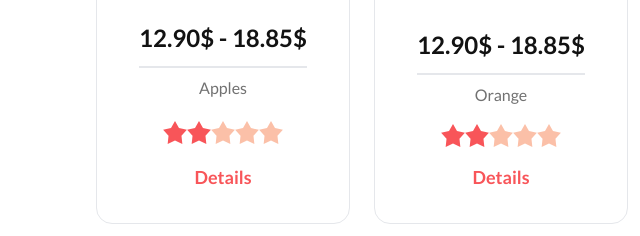
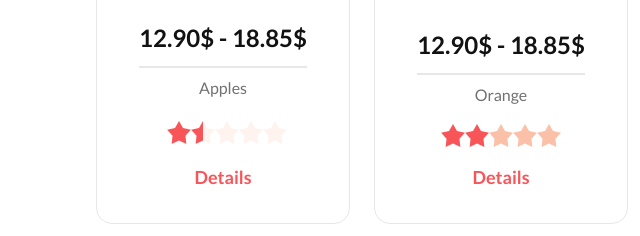
Before and after one commit to zobairhub/assignment-3, a plain HTML site: page index.html in a window 1280 px wide. Shown: the part 1284-1520 px from the top of the page, 0-640 px from the left. Drawn offline with nearby package versions, Linux system fonts and the light colour scheme.

Commit message:
rating edited

```diff
--- a/index.html
+++ b/index.html
@@ -278,12 +278,18 @@
             <h2 class="card-title border-b-2 pb-3 text-[#121212] text-2xl font-bold">12.90$ - 18.85$</h2>
             <p class="text-[#12121299] text-base font-medium">Apples</p>
             <p>
-              <div class="rating">
-                <input type="radio" name="rating-2" class="mask mask-star-2 bg-[#F85559]" />
-                <input type="radio" name="rating-2" class="mask mask-star-2 bg-[#F85559]" checked />
-                <input type="radio" name="rating-2" class="mask mask-star-2 bg-[#FBC0A8]" />
-                <input type="radio" name="rating-2" class="mask mask-star-2 bg-[#FBC0A8]" />
-                <input type="radio" name="rating-2" class="mask mask-star-2 bg-[#FBC0A8]" />
+              <div class="rating rating-half">
+                <input type="radio" name="rating-10" class="rating-hidden" />
+                <input type="radio" name="rating-10" class="bg-[#F85559] mask mask-star-2 mask-half-1" />
+                <input type="radio" name="rating-10" class="bg-[#F85559] mask mask-star-2 mask-half-2" />
+                <input type="radio" name="rating-10" class="bg-[#F85559] mask mask-star-2 mask-half-1" checked />
+                <input type="radio" name="rating-10" class="bg-[#FBC0A8] mask mask-star-2 mask-half-2" />
+                <input type="radio" name="rating-10" class="bg-[#FBC0A8] mask mask-star-2 mask-half-1" />
+                <input type="radio" name="rating-10" class="bg-[#FBC0A8] mask mask-star-2 mask-half-2" />
+                <input type="radio" name="rating-10" class="bg-[#FBC0A8] mask mask-star-2 mask-half-1" />
+                <input type="radio" name="rating-10" class="bg-[#FBC0A8] mask mask-star-2 mask-half-2" />
+                <input type="radio" name="rating-10" class="bg-[#FBC0A8] mask mask-star-2 mask-half-1" />
+                <input type="radio" name="rating-10" class="bg-[#FBC0A8] mask mask-star-2 mask-half-2" />
               </div>
             </p>
             <!-- <p class="font-semibold text-[#F85559] text-lg">Details</p> -->
```
